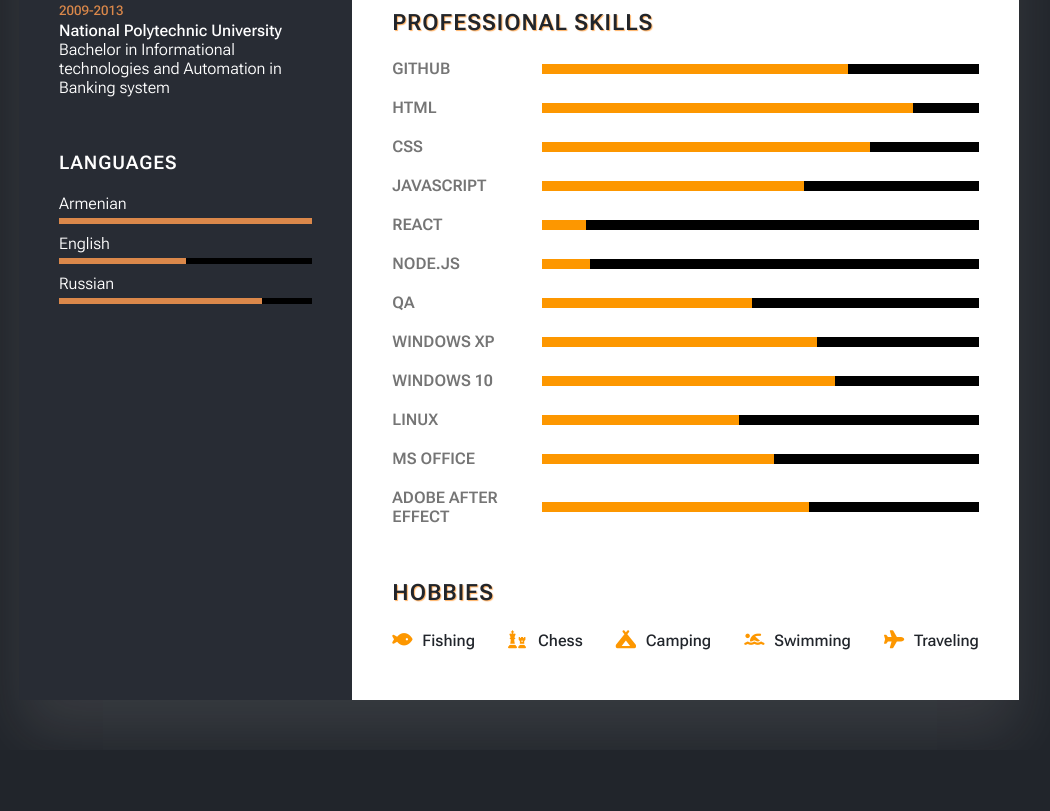
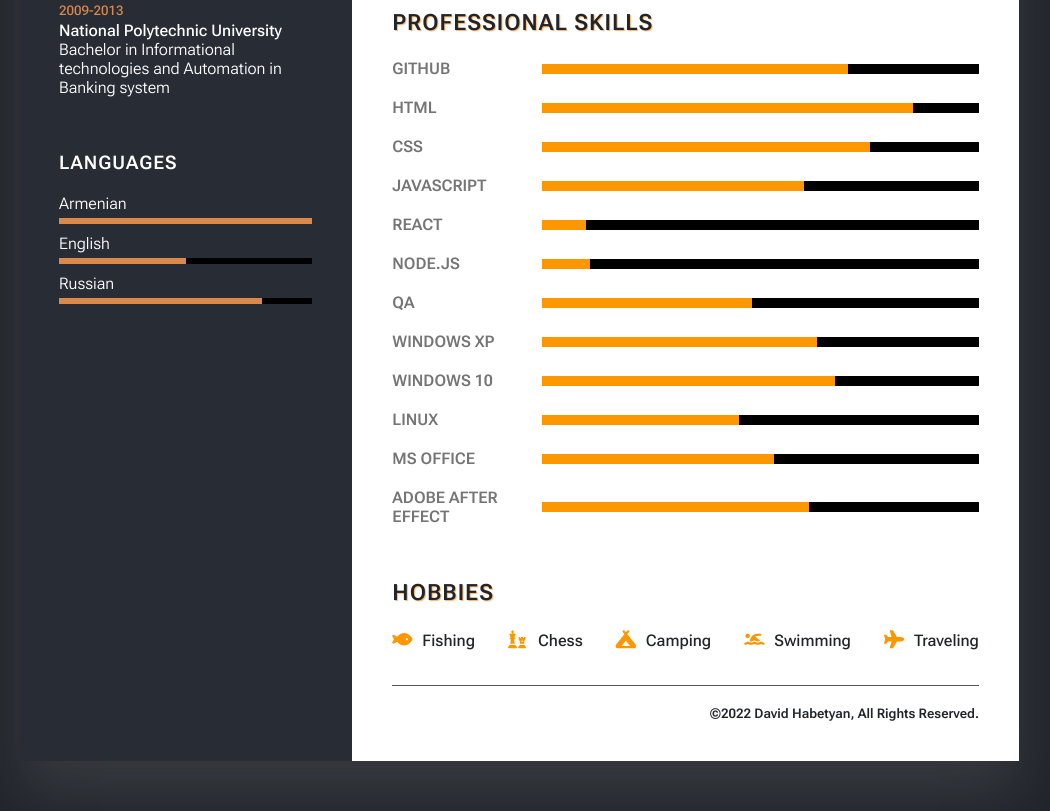
Before and after one commit to DavIdHabeTyan/CV-David-Habetyan, a website: page index.html in a window 1280 px wide. Shown: the part 767-1578 px from the top of the page, without its empty margins (121-1171 px from the left). Before the commit the page ends 1517 px from the top, so only its background shows below. Drawn offline with Linux system fonts and the light colour scheme.

Commit message:
added text for reserved

```diff
--- a/index.html
+++ b/index.html
@@ -119,6 +119,7 @@
           </ul>
         </div>
       </div>
+
 
 
     </div>
@@ -245,6 +246,11 @@
         <li><i class="fa-solid fa-plane"></i>Traveling</li>
       </ul>
     </div>
+    <footer class="footer">
+      <div class="footer_div">
+        <h5 >©2022 David Habetyan, All Rights Reserved.</h5>
+      </div>
+    </footer>
   </div>
 </div>
 
--- a/style.css
+++ b/style.css
@@ -405,3 +405,17 @@ p {
 
     }
 }
+
+
+.footer{
+    position: relative;
+    display: flex;
+    /*flex-flow: row;*/
+    /*justify-content: right;*/
+    color: #21252BFF;
+    flex-direction: column;
+    align-items: flex-end;
+    margin-top: 25px;
+    padding-top: 20px;
+    border-top: 1px solid rgba(47, 46, 46, 0.8);
+}
```
